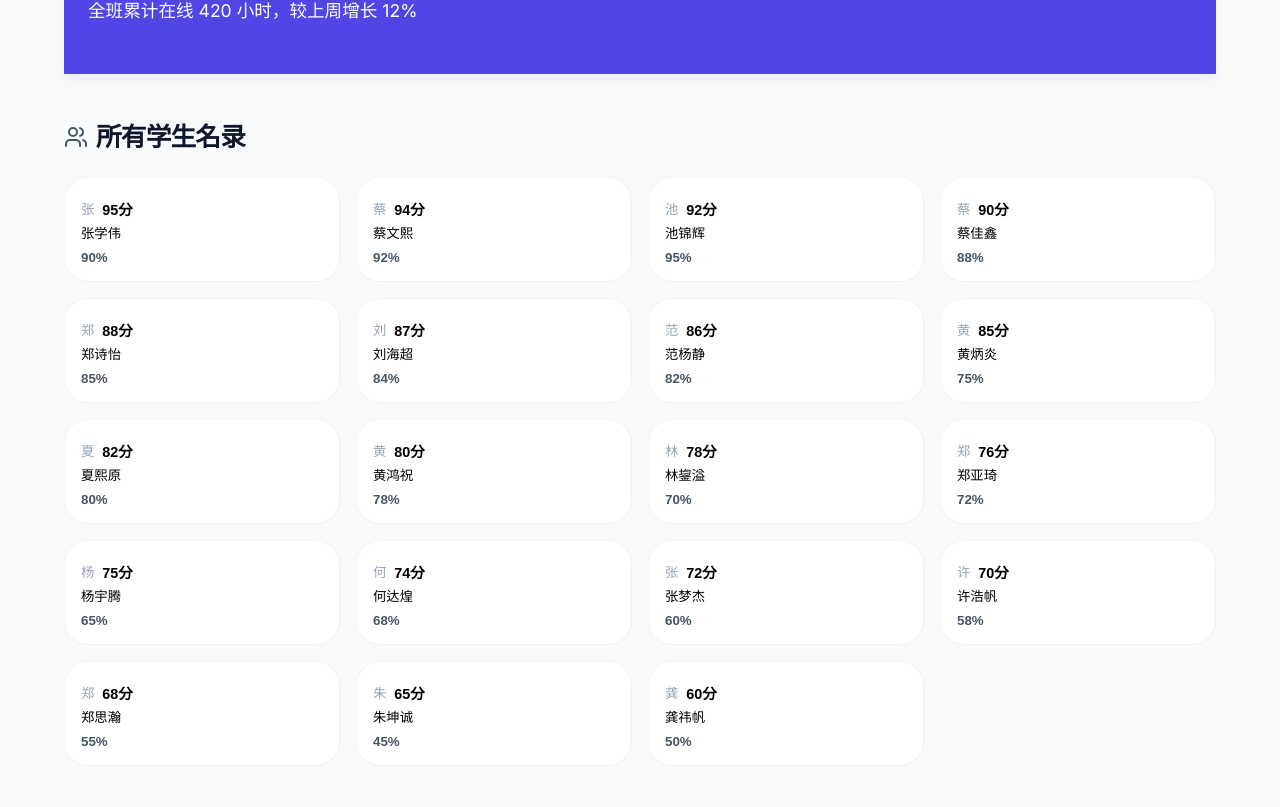
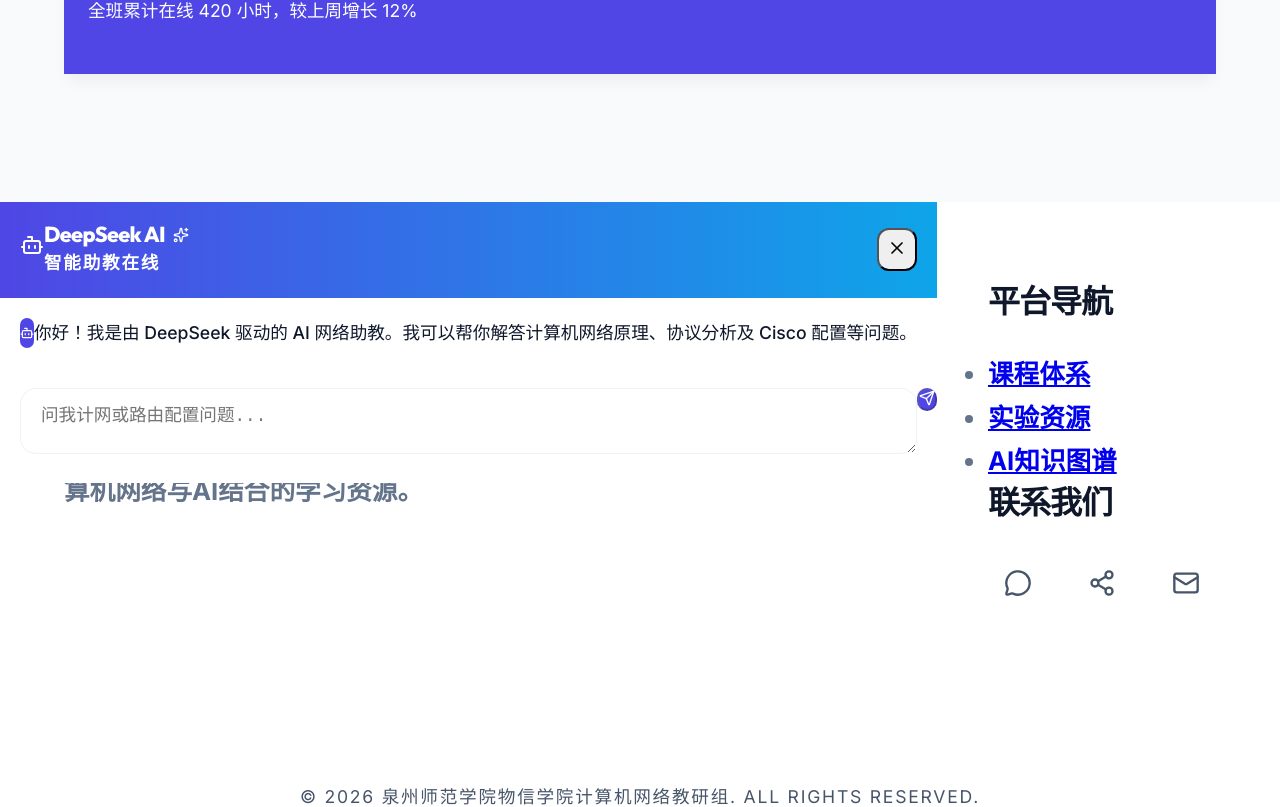
Before and after one commit to buddhassonhonor/ainetwork, a React (Vite) app: page /dashboard in a window 1280 px wide. Shown: the part 838-1645 px from the top of the page. Built offline with nearby package versions, Linux system fonts and the light colour scheme.

Commit message:
feat: redesign force graph to floating bubbles and remove bottom student list

```diff
--- a/src/pages/Dashboard.jsx
+++ b/src/pages/Dashboard.jsx
@@ -1,6 +1,6 @@
 import React, { useState, useMemo, useRef, useEffect, useCallback } from 'react';
 import ForceGraph2D from 'react-force-graph-2d';
-import { forceCollide as d3ForceCollide } from 'd3-force';
+import { forceCollide as d3ForceCollide, forceX as d3ForceX, forceY as d3ForceY } from 'd3-force';
 import {
   Radar, RadarChart, PolarGrid, PolarAngleAxis, PolarRadiusAxis, ResponsiveContainer,
   BarChart, Bar, XAxis, YAxis, CartesianGrid, Tooltip, Legend, LineChart, Line
@@ -42,7 +42,7 @@ const Dashboard = () => {
 
   // Graph Data Memoization
   const graphData = useMemo(() => {
-    const nodes = [{ id: 'center', name: '通信工程\n2024级', val: 50, color: '#4f46e5', group: 0 }];
+    const nodes = [];
     const links = [];
     classStudents.forEach(student => {
       let color = '#818cf8'; // indigo-400
@@ -52,29 +52,23 @@ const Dashboard = () => {
       nodes.push({
         id: student.id,
         name: student.name,
-        val: student.progress * 0.4, // Size scaling
+        val: Math.max(30, student.progress), // Size based on progress, ensure min size
         color: color,
         group: 1,
         student: student
       });
-      links.push({ source: 'center', target: student.id, value: 1 });
     });
     return { nodes, links };
   }, []);
 
   const handleNodeClick = useCallback(node => {
-    if (node.id !== 'center') {
+    if (node) {
       setSelectedStudent(generateStudentData(node.student));
-    } else {
-      // Re-center graph
-      if (fgRef.current) {
-        fgRef.current.zoomToFit(400);
-      }
     }
   }, []);
 
   const handleNodeHover = useCallback(node => {
-    if (node && node.id !== 'center') {
+    if (node) {
       setHoveredStudent(node.student);
     } else {
       setHoveredStudent(null);
@@ -83,10 +77,14 @@ const Dashboard = () => {
 
   useEffect(() => {
     if (fgRef.current) {
-      // Tweak physics forces to avoid node overlapping
-      fgRef.current.d3Force('charge').strength(-300);
-      fgRef.current.d3Force('link').distance(150);
-      fgRef.current.d3Force('collide', fgRef.current.d3Force('collide') || d3ForceCollide().radius(node => Math.sqrt(node.val || 1) * 2 + 15).iterations(2));
+      // Tweak physics forces for floating bubbles layout
+      fgRef.current.d3Force('charge').strength(-30); // Gentle repulsion
+      fgRef.current.d3Force('link', null); // Remove links to let them float
+      fgRef.current.d3Force('center', null); // Remove rigid center gravity
+      fgRef.current.d3Force('x', d3ForceX(0).strength(0.02)); // Soft pull to X center
+      fgRef.current.d3Force('y', d3ForceY(0).strength(0.02)); // Soft pull to Y center
+      // Collision force to prevent heavy overlap but allow bumping
+      fgRef.current.d3Force('collide', d3ForceCollide().radius(node => Math.sqrt(node.val) * 2.8 + 15).iterations(3));
     }
   }, [graphData]);
 
@@ -143,32 +141,27 @@ const Dashboard = () => {
                   backgroundColor="#0f172a"
                   nodeCanvasObject={(node, ctx, globalScale) => {
                     const label = node.name;
-                    const fontSize = node.id === 'center' ? 14/globalScale : 12/globalScale;
+                    const fontSize = 14/globalScale;
                     ctx.font = `bold ${fontSize}px Sans-Serif`;
+
+                    const radius = Math.sqrt(node.val) * 2.8;
 
                     // Draw node glow
                     ctx.shadowColor = node.color;
                     ctx.shadowBlur = 15;
                     ctx.beginPath();
-                    ctx.arc(node.x, node.y, Math.sqrt(node.val) * 2, 0, 2 * Math.PI, false);
+                    ctx.arc(node.x, node.y, radius, 0, 2 * Math.PI, false);
                     ctx.fillStyle = node.color;
                     ctx.fill();
                     ctx.shadowBlur = 0; // reset
 
                     // Draw text label
                     const textWidth = ctx.measureText(label).width;
-                    const bckgDimensions = [textWidth, fontSize].map(n => n + fontSize * 0.2);
 
-                    ctx.fillStyle = 'rgba(15, 23, 42, 0.8)';
-                    if (node.id === 'center') {
-                       ctx.fillText(label.split('\n')[0], node.x - textWidth/2, node.y - fontSize/2);
-                       ctx.fillText(label.split('\n')[1], node.x - textWidth/2, node.y + fontSize/2 + 2);
-                    } else {
-                       ctx.fillStyle = '#f8fafc';
-                       ctx.textAlign = 'center';
-                       ctx.textBaseline = 'middle';
-                       ctx.fillText(label, node.x, node.y + Math.sqrt(node.val) * 2 + fontSize + 2);
-                    }
+                    ctx.fillStyle = '#f8fafc';
+                    ctx.textAlign = 'center';
+                    ctx.textBaseline = 'middle';
+                    ctx.fillText(label, node.x, node.y + radius + fontSize + 2);
                   }}
                 />
               </div>
@@ -282,45 +275,6 @@ const Dashboard = () => {
                   </ResponsiveContainer>
                 </div>
               </div>
-            </div>
-          </div>
-
-          {/* Quick List - Cards Design */}
-          <div className="mt-8">
-            <h4 className="text-xl font-black text-slate-900 mb-6 flex items-center gap-2">
-              <Users className="text-slate-400" size={24} /> 所有学生名录
-            </h4>
-            <div className="grid grid-cols-2 md:grid-cols-4 lg:grid-cols-6 gap-4">
-              {classStudents.map(student => (
-                <motion.button
-                  whileHover={{ y: -5 }}
-                  key={student.id}
-                  onClick={() => setSelectedStudent(generateStudentData(student))}
-                  className="bg-white p-4 rounded-3xl border border-slate-200 hover:border-indigo-500 shadow-sm hover:shadow-xl hover:shadow-indigo-100 transition-all text-left flex flex-col group"
-                >
-                  <div className="flex justify-between items-start mb-3">
-                    <div className="w-10 h-10 rounded-2xl bg-slate-100 text-slate-600 flex items-center justify-center font-black group-hover:bg-indigo-100 group-hover:text-indigo-600 transition-colors">
-                      {student.name.charAt(0)}
-                    </div>
-                    <div className={`text-xs font-bold px-2 py-1 rounded-full ${
-                      student.score >= 90 ? 'bg-emerald-50 text-emerald-600' :
-                      student.score < 70 ? 'bg-amber-50 text-amber-600' :
-                      'bg-sky-50 text-sky-600'
-                    }`}>
-                      {student.score}分
-                    </div>
-                  </div>
-                  <div className="font-black text-slate-900 mb-1">{student.name}</div>
-                  <div className="w-full bg-slate-100 rounded-full h-1.5 mt-auto mb-1">
-                    <div className={`h-1.5 rounded-full ${
-                      student.progress >= 80 ? 'bg-emerald-400' :
-                      student.progress < 60 ? 'bg-amber-400' :
-                      'bg-indigo-400'
-                    }`} style={{ width: `${student.progress}%` }}></div>
-                  </div>
-                  <div className="text-[10px] font-bold text-slate-400 text-right">{student.progress}%</div>
-                </motion.button>
-              ))}
             </div>
           </div>
         </div>
```
